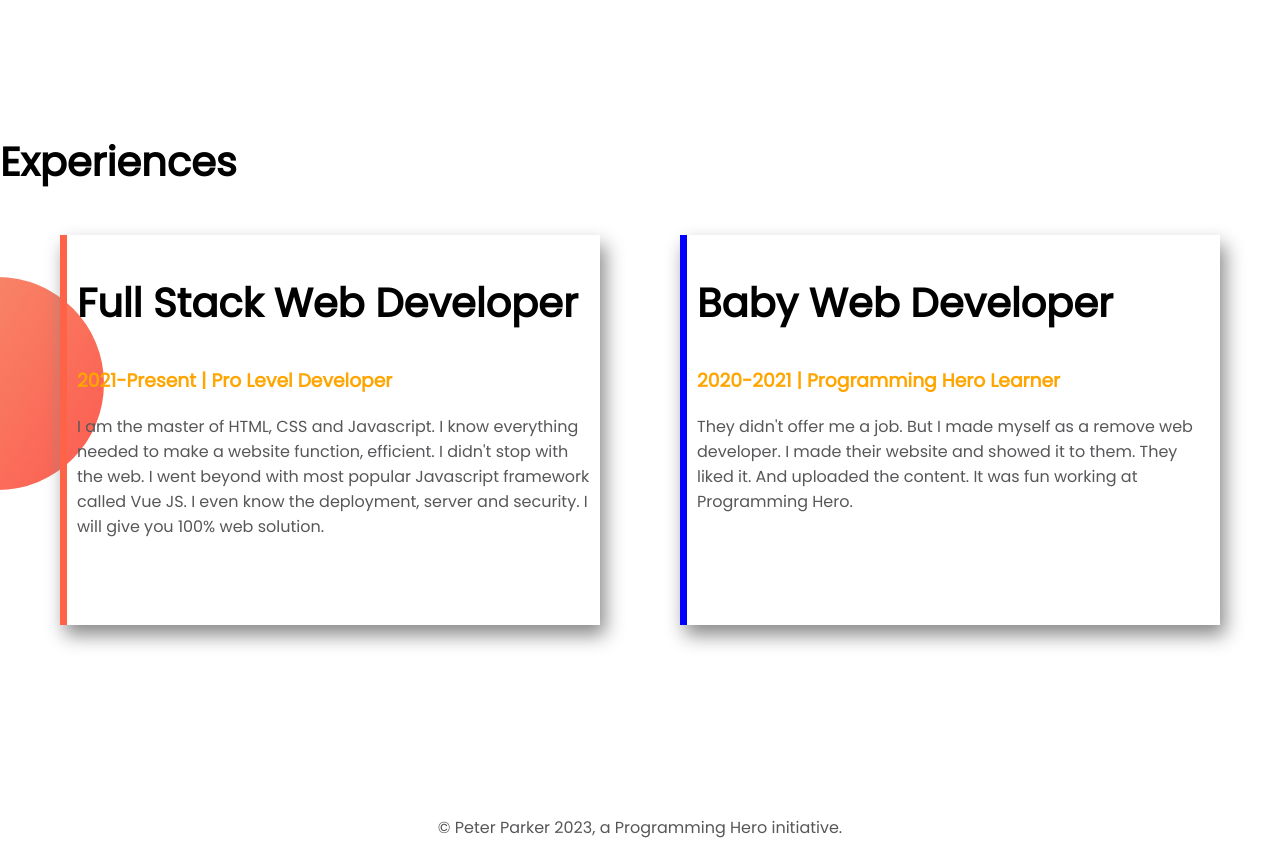
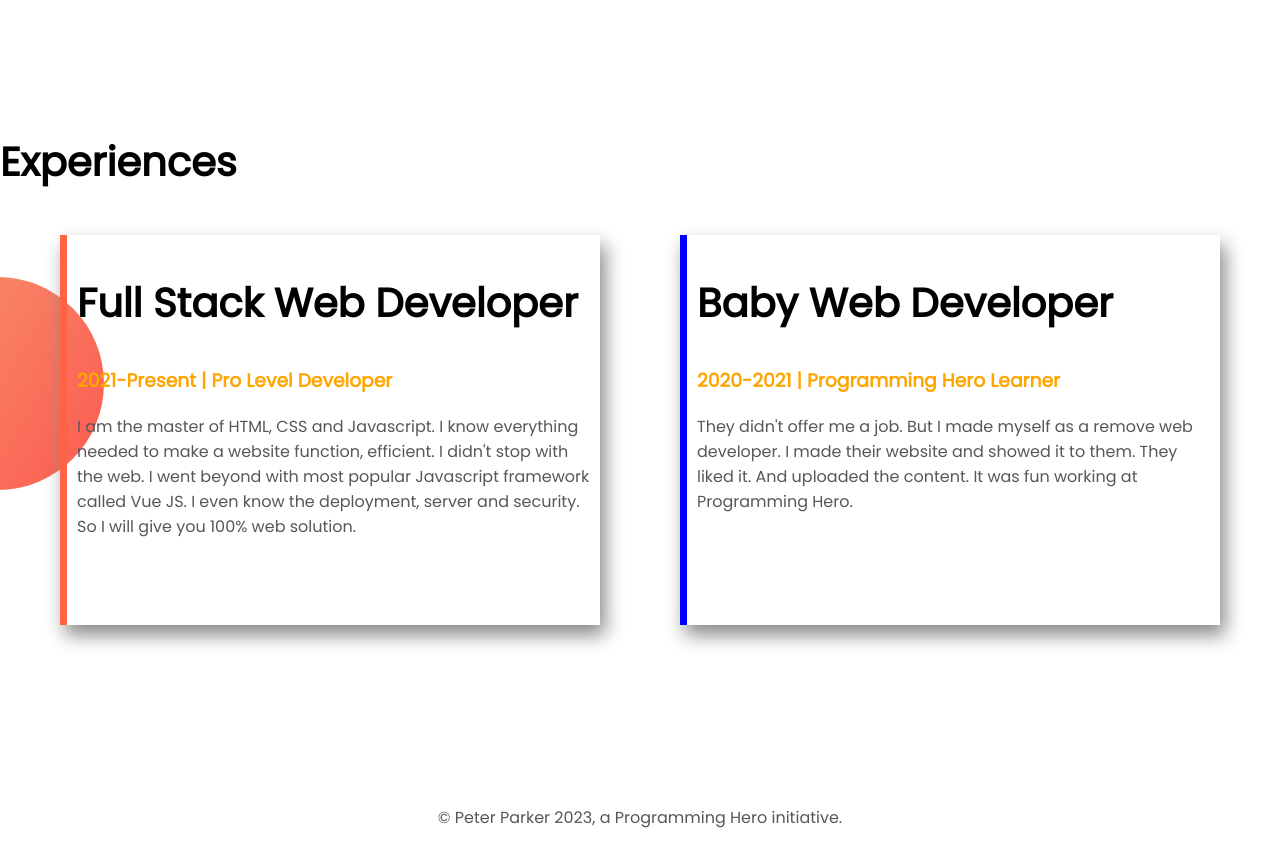
Before and after one commit to Syeda-Aisha-Ahmad/demo-portfolio, a plain HTML site: page index.html in a window 1280 px wide. Shown: the part 1100-1956 px from the top of the page. Drawn offline with Linux system fonts and the light colour scheme.

Commit message:
all done

```diff
--- a/index.html
+++ b/index.html
@@ -52,7 +52,7 @@
                     efficient. I didn't
                     stop with the web. I went beyond with most popular Javascript framework called Vue JS. I even know
                     the deployment,
-                    server and security. I will give you 100% web solution.</p>
+                    server and security. So I will give you 100% web solution.</p>
             </div>
             <div class="right-child child">
                 <h2>Baby Web Developer</h2>
--- a/style.css
+++ b/style.css
@@ -74,7 +74,7 @@ h2 {
     background-image: url(img/exp-bg.png);
     background-repeat: no-repeat;
     background-position: left;
-    margin-bottom: 180px;
+    margin-bottom: 170px;
 }
 
 .parent {
```
